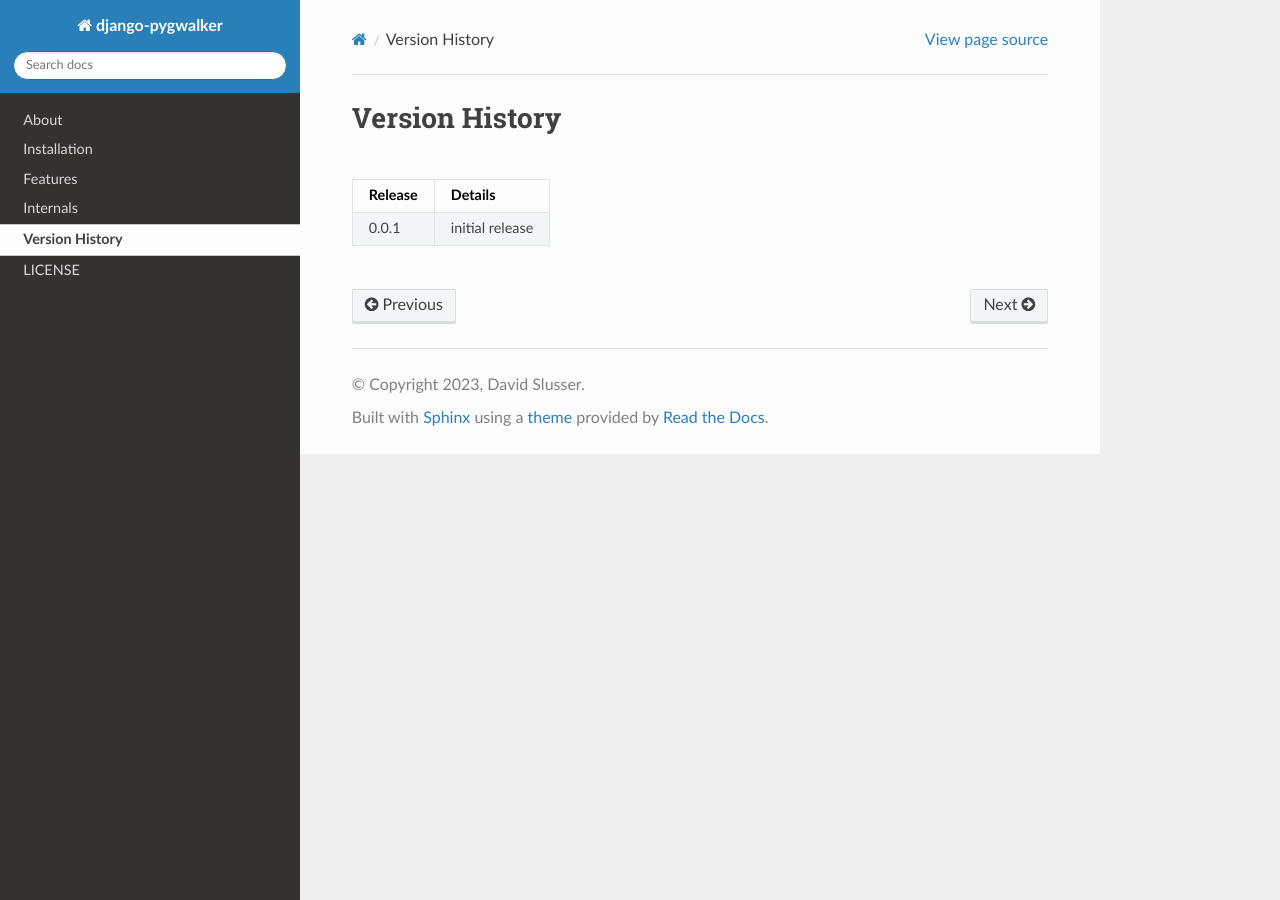
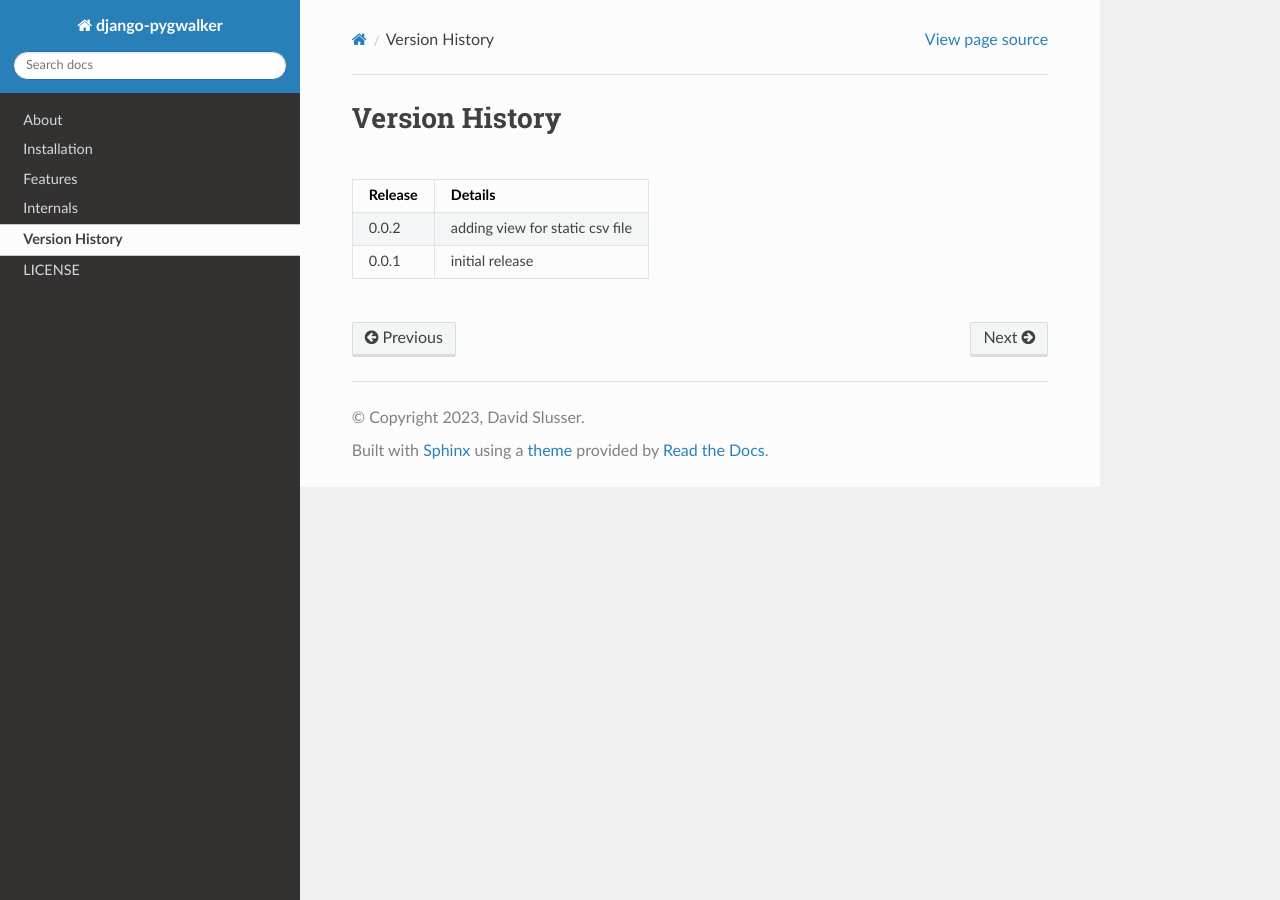
Before and after one commit to djangoaddicts/django-pygwalker, a Sphinx documentation site: the page built from docs/source/version_history.md, in a window 1280 px wide. Built offline with Sphinx 7.4.7 and the Read the Docs theme 2.0.0, drawn with Linux system fonts in a browser that asks for light colours.

Commit message:
updating version history

```diff
--- a/docs/source/version_history.md
+++ b/docs/source/version_history.md
@@ -4,6 +4,7 @@
 
 | Release | Details |
 |----------|--------|
+| 0.0.2 | adding view for static csv file |
 | 0.0.1 | initial release |
 
 <br/>
```
